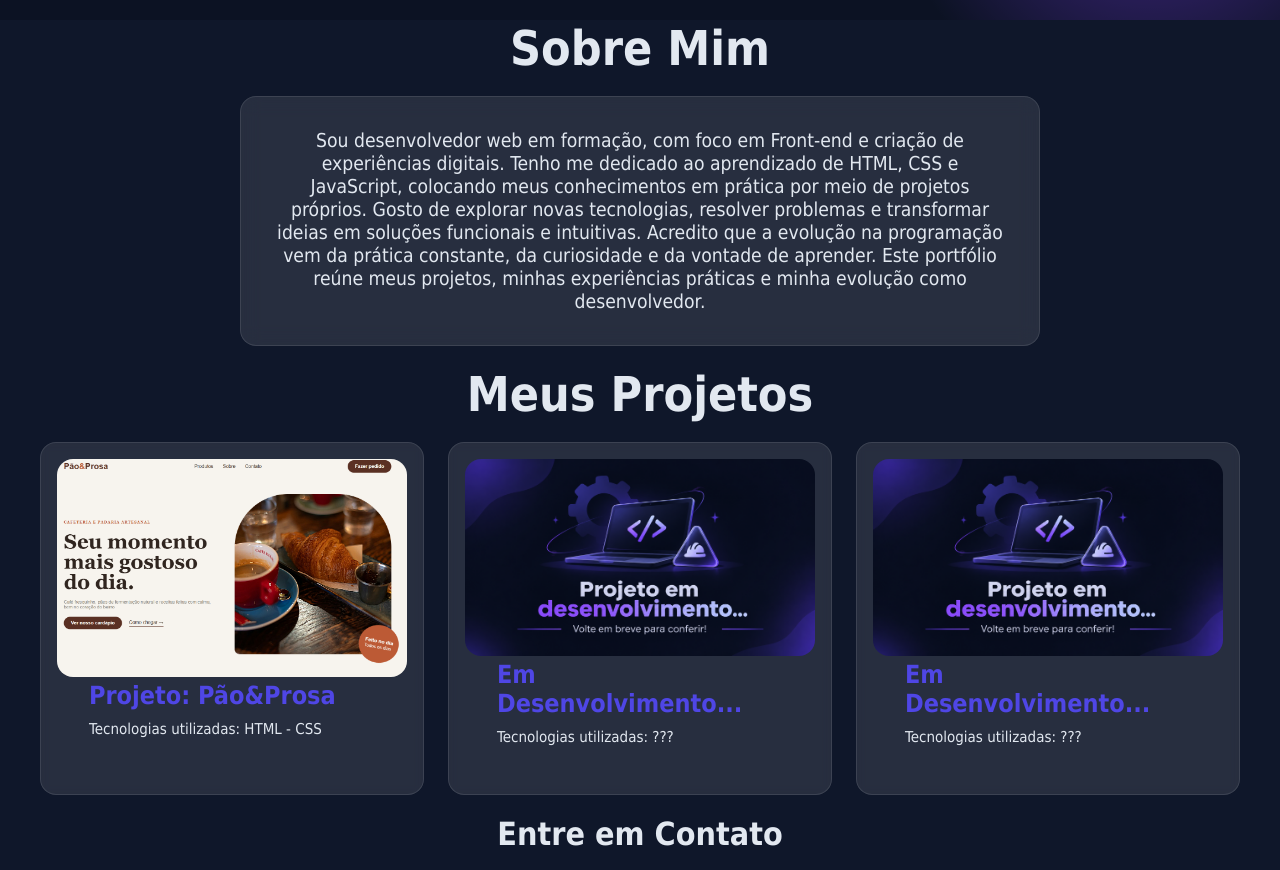
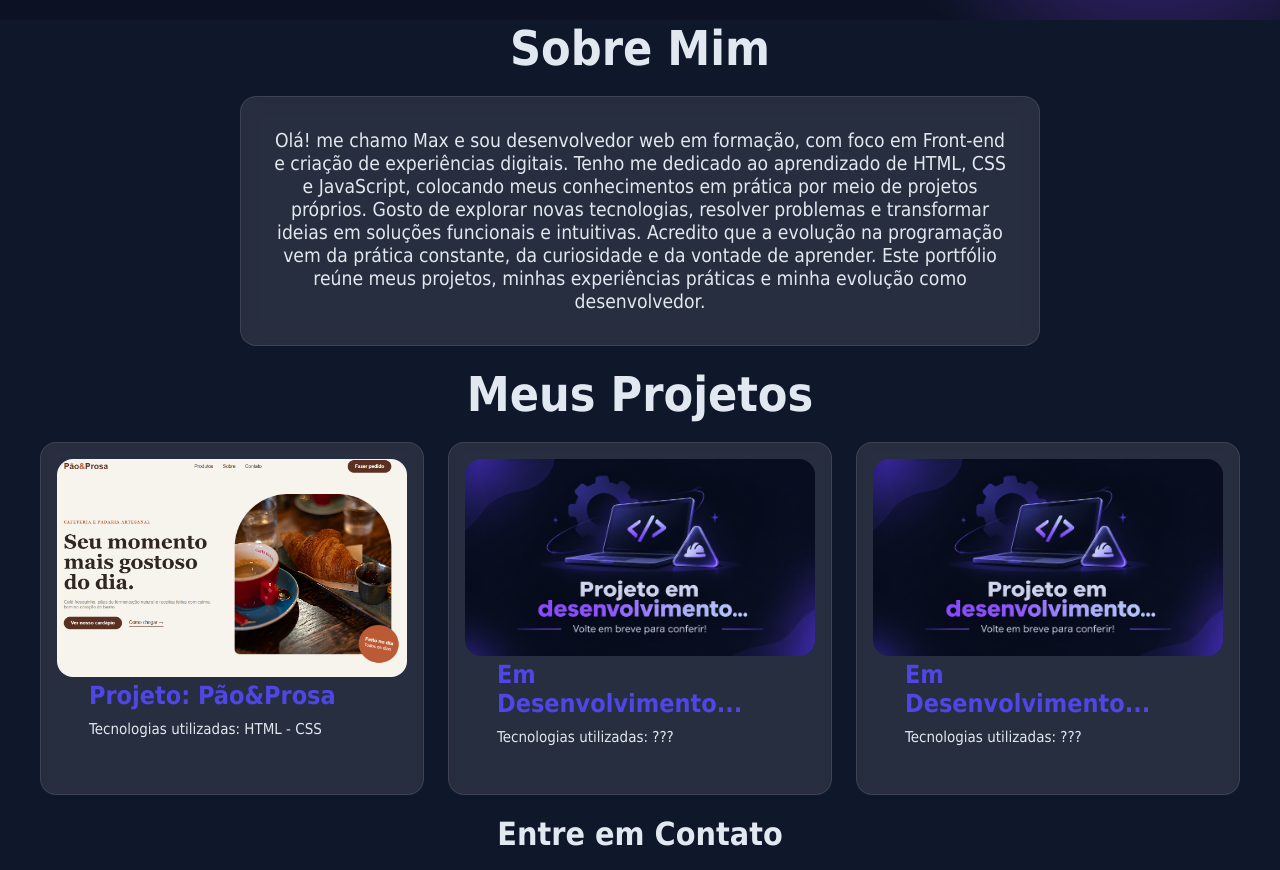
Before and after one commit to M4X-OLIVEIRA/PortifolioDev, a plain HTML site: page Portifolio.Dev/index.html in a window 1280 px wide. Shown: the part 780-1650 px from the top of the page. Drawn offline with Linux system fonts and the light colour scheme.

Commit message:
Ajuste na area "Sobre"

```diff
--- a/Portifolio.Dev/index.html
+++ b/Portifolio.Dev/index.html
@@ -45,7 +45,8 @@
         <h2 class="sobre-titulo">Sobre Mim</h2>
         <div class="sobre-caixa">
             <p class="sobre-paragrafo">
-                Sou desenvolvedor web em formação, com foco em Front-end e criação de experiências digitais. Tenho me
+                Olá! me chamo Max e sou desenvolvedor web em formação, com foco em Front-end e criação de experiências
+                digitais. Tenho me
                 dedicado ao aprendizado de HTML, CSS e JavaScript, colocando meus conhecimentos em prática por meio de
                 projetos próprios.
 
```
